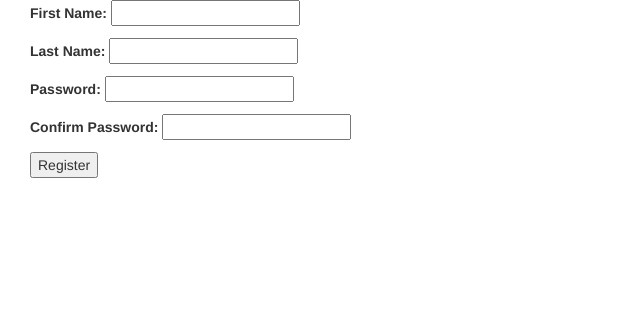
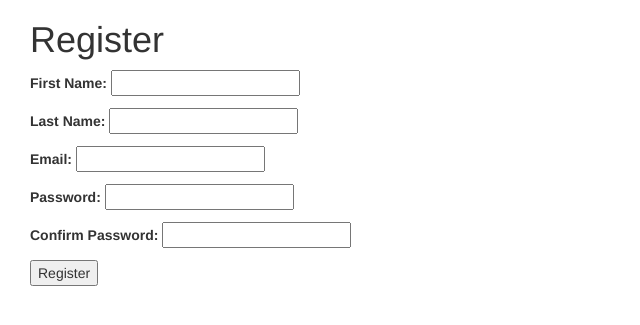
Before and after one commit to fmalina/django-gigya, a Django app: page /account in a window 1280 px wide. Shown: the top 325 px of the page, without its empty margins (0-640 px from the left). Run offline with Django 3.2, Linux system fonts and the light colour scheme; style sheets or scripts are compiled from the project's sources; some libraries are stand-ins or nearby versions.

Commit message:
Added email to register form

```diff
--- a/gigya/forms.py
+++ b/gigya/forms.py
@@ -4,6 +4,7 @@ from django import forms
 class RegistrationForm(forms.Form):
     first_name = forms.CharField(label='First Name', max_length=100)
     last_name = forms.CharField(label='Last Name', max_length=100)
+    email = forms.EmailField(label='Email', max_length=100)
     password = forms.CharField(label='Password', widget=forms.PasswordInput)
     confirm_password = forms.CharField(
         label='Confirm Password',
--- a/gigya/templates/gigya/registration.html
+++ b/gigya/templates/gigya/registration.html
@@ -1,5 +1,6 @@
 <form action="" method="post">
+    <h1>Register</h1>
     {% csrf_token %}
     {{ form.as_p }}
-    <input type="submit" value="Register">
+    <button>Register</button>
 </form>
```
